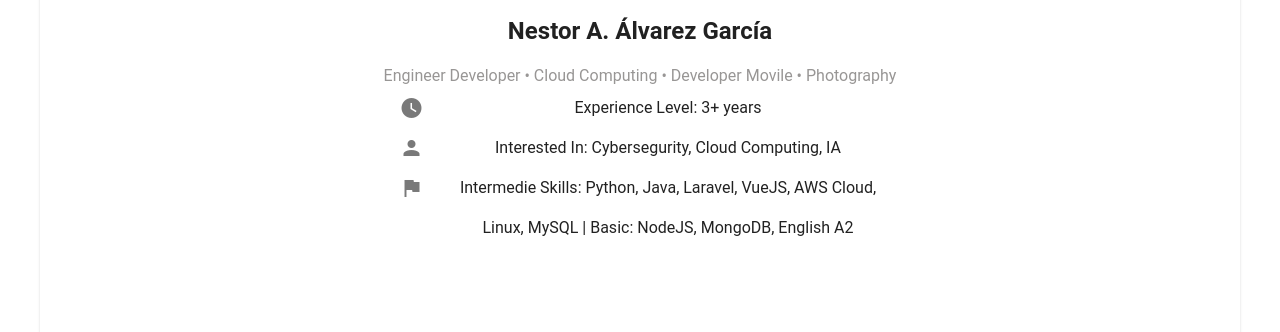
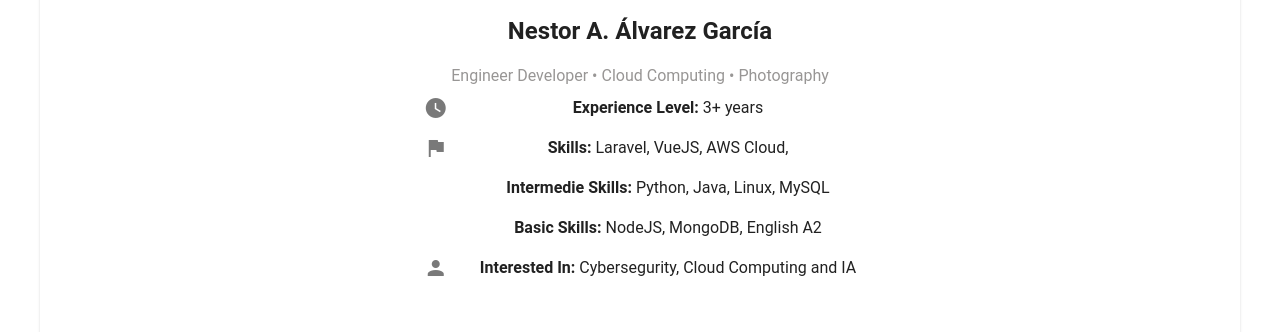
Before and after one commit to Nestor45/PorfolioWeb, a Vue app: page / in a window 1280 px wide. Shown: the part 346-678 px from the top of the page. Built offline with nearby package versions, Linux system fonts and the light colour scheme.

Commit message:
feat: varibles por hard-code

```diff
--- a/src/components/Content.vue
+++ b/src/components/Content.vue
@@ -17,12 +17,14 @@
                                     <v-card-text class="text-h5 font-weight-bold">
                                         {{ name }}
                                     </v-card-text>
+
                                     <p style="color:rgb(152, 150, 149 )">
-                                        Engineer  Developer • Cloud Computing • Developer Movile • Photography
+                                        {{ skills }}
                                     </p>
+
                                     <v-list-item v-for="(item, i) in items" :key="i">
                                         <div class="text-h9 flex-grow-1 text-center">
-                                            <p>{{item.text}}</p>
+                                             <p><strong>{{ item.title }}</strong>{{ item.text }} </p>
                                         </div>
                                         <template v-slot:prepend>
                                             <v-icon :icon="item.icon"></v-icon>
@@ -55,10 +57,11 @@ import { ref } from 'vue';
     const reveal = ref(true)
     const name = "Nestor A. Álvarez García"
     const items = [
-        { text: 'Experience Level: 3+ years', icon: 'mdi-clock' },
-        { text: 'Interested In: Cybersegurity, Cloud Computing, IA', icon: 'mdi-account' },
-        { text: 'Intermedie Skills: Python, Java, Laravel, VueJS, AWS Cloud,', icon: 'mdi-flag' },
-        { text: 'Linux, MySQL | Basic: NodeJS, MongoDB, English A2'},
+        { title: 'Experience Level: ' , text: '3+ years', icon: 'mdi-clock' },
+        { title: 'Skills: ',  text: 'Laravel, VueJS, AWS Cloud,', icon: 'mdi-flag' },
+        { title: 'Intermedie Skills: ',text: 'Python, Java, Linux, MySQL'},
+        { title: 'Basic Skills: ', text: 'NodeJS, MongoDB, English A2'},
+        { title: 'Interested In: ', text: ' Cybersegurity, Cloud Computing and IA', icon: 'mdi-account' },
     ]
-
+    const skills = "Engineer Developer • Cloud Computing • Photography "
 </script>
```
Also changed, not shown: 1 other file (tests, documents, lock files or other folders).
